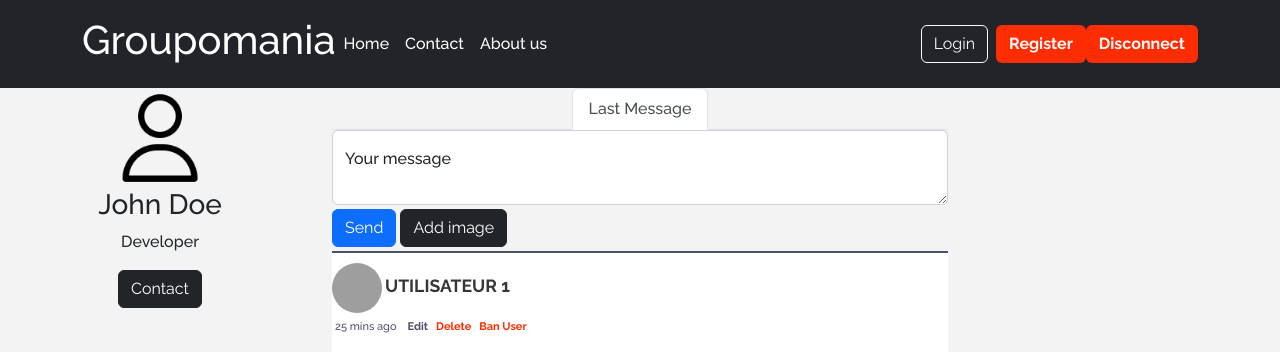
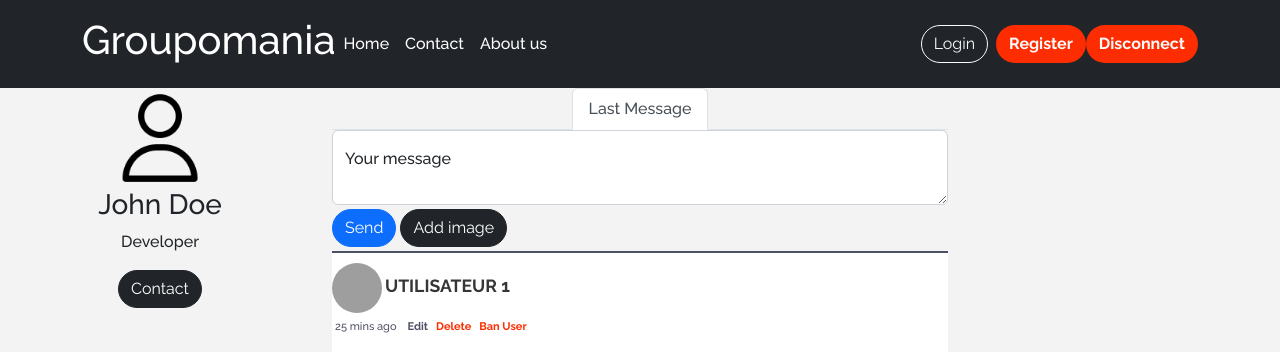
Before and after one commit to Vincent-Sniteur/Groupomania_front, a Vue app: page /home in a window 1280 px wide. Shown: the top 352 px of the page. Built offline with nearby package versions, Linux system fonts and the light colour scheme; grey boxes are pictures that could not be loaded.

Commit message:
Change all btn design

```diff
--- a/src/assets/Messages/CreateMessage.vue
+++ b/src/assets/Messages/CreateMessage.vue
@@ -13,9 +13,9 @@ export default {
         <label for="floatingTextarea" class="form-label">Your message</label>
 
         <div class="button-container">
-            <button id="btn-send" type="button" class="btn btn-primary me-1">Send</button>
+            <button id="btn-send" type="button" class="btn btn-primary me-1 rounded-pill">Send</button>
             <input id="attach-file" type="file">
-            <label for="attach-file" class="btn btn-dark">Add image</label>
+            <label for="attach-file" class="btn btn-dark rounded-pill">Add image</label>
         </div>
 
 
--- a/src/assets/Messages/DisplayMessage.vue
+++ b/src/assets/Messages/DisplayMessage.vue
@@ -1,6 +1,7 @@
 <script>
 export default {
     name: "DisplayMessage",
+    // ...
 }
 
 // add function if heart is clicked then toggle class is-active
@@ -23,9 +24,9 @@ export default {
         <h5 id="username" class="post-comment-username card-title">Utilisateur 1</h5>
 
         <!-- Attached file -->
-        <!-- <div class="post-comment-attach mt-2">
-            <img class="card-img-top mb-1" src="https://picsum.photos/500/500" alt="Attached file">
-        </div> -->
+        <div class="post-comment-attach mt-2">
+            <!-- <img class="card-img-top mb-1" src="https://picsum.photos/500/500" alt="Attached file"> -->
+        </div>
 
         <!-- Timestamp & User option -->
         <p id="message-info" class="post-comment-timestamp mt-2">25 mins ago
--- a/src/assets/Navbar.vue
+++ b/src/assets/Navbar.vue
@@ -2,6 +2,7 @@
 // Export Navbar component
 export default {
     name: 'Navbar',
+    // ...
 }
 
 </script>
@@ -28,15 +29,15 @@ export default {
                 <!-- If User not logged > Add d-none to Disconnect Btn -->
                 <!-- Login Btn -->
                 <router-link to="/login">
-                    <button id="btn-login" type="button" class="btn btn-outline-light me-2">Login</button>
+                    <button id="btn-login" type="button" class="btn btn-outline-light me-2 rounded-pill">Login</button>
                 </router-link>
                 <!-- Register Btn -->
                 <router-link to="/register">
-                    <button id="btn-register" type="button" class="btn text-light bg-red">Register</button>
+                    <button id="btn-register" type="button" class="btn text-light bg-red rounded-pill">Register</button>
                 </router-link>
 
                 <!-- Disconnect Btn -->
-                <button id="btn-disconnect" type="button" class="btn text-light bg-red">Disconnect</button>
+                <button id="btn-disconnect" type="button" class="btn text-light bg-red rounded-pill">Disconnect</button>
             </div>
         </div>
         </div>
--- a/src/assets/Users/Profil.vue
+++ b/src/assets/Users/Profil.vue
@@ -15,7 +15,7 @@ export default {
         <h3 class="title" id="user-name">John Doe</h3>
         <p class="category" id="user-bio">Developer</p>
         <!-- TODO MAIL TO USER -->
-        <router-link to="mailto:{#AddFeature}" class="btn btn-dark">Contact</router-link>
+        <router-link to="mailto:{#AddFeature}" class="btn btn-dark rounded-pill">Contact</router-link>
 
     </div>
 </div>
```
